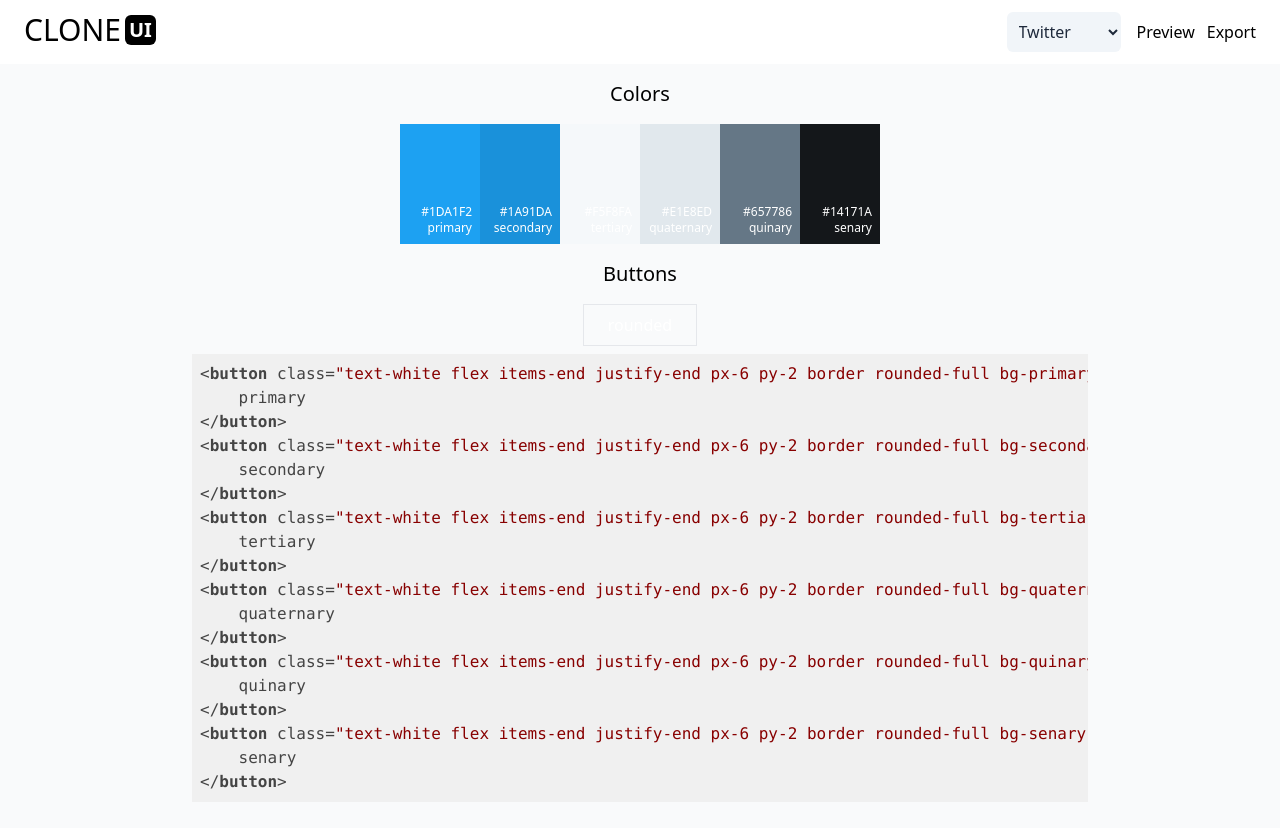
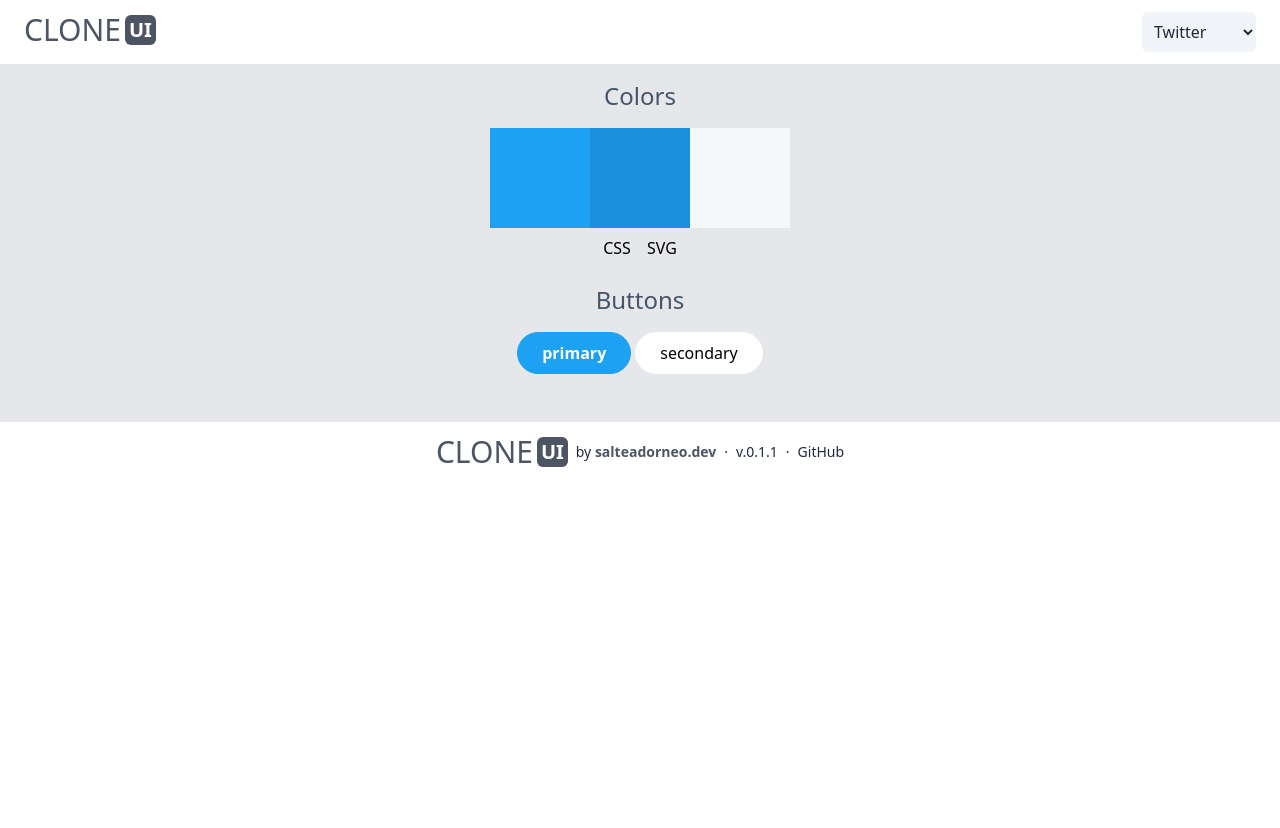
Before and after one commit to salteadorneo/clone-ui, a React (Vite) app: page / in a window 1280 px wide. Shown: the top 828 px of the page. After the commit the page ends 800 px from the top, so only its background shows below. Built offline with nearby package versions, Linux system fonts and the light colour scheme.

Commit message:
adjust buttons + export colors + refactor

```diff
--- a/package.json
+++ b/package.json
@@ -1,7 +1,7 @@
 {
   "name": "clone-ui",
   "private": true,
-  "version": "0.1.0",
+  "version": "0.1.1",
   "type": "module",
   "scripts": {
     "dev": "vite",
--- a/src/App.jsx
+++ b/src/App.jsx
@@ -1,12 +1,13 @@
 
 import { useState } from 'react'
-import { Link, Route } from 'wouter'
+import { Route } from 'wouter'
 import { Toaster } from 'sonner'
 import { THEMES } from './themes'
 import Colors from './components/Colors'
 import Buttons from './components/Buttons'
 import Logo from './components/Logo'
-import Export from './components/Export'
+
+import { version } from '../package.json'
 
 function App () {
   const [theme, setTheme] = useState('twitter')
@@ -31,32 +32,26 @@ function App () {
               <option key={theme} value={theme}>{name}</option>
             ))}
           </select>
-
-          <nav className='flex items-center gap-3'>
-            <Link href='/'>Preview</Link>
-            <Link href='/export'>Export</Link>
-          </nav>
         </div>
       </header>
-      <main className="p-4 text-center bg-gray-50">
-        <section className='max-w-4xl mx-auto'>
+      <main className="p-4 pb-12 text-center bg-gray-200">
+        <section className='max-w-4xl mx-auto space-y-6'>
           <Route path="/">
-
             <Colors theme={theme} />
-
             <Buttons theme={theme} />
-
-          </Route>
-          <Route path="/export">
-            <Export theme={theme} />
           </Route>
         </section>
       </main>
-      {/* <footer className='flex justify-center py-3 px-6'>
-        <p className='flex items-center gap-2 text-slate-800'>
-          <Logo /> by <a href='https://salteadorneo.dev' target='_blank' rel="noreferrer">salteadorneo.dev</a>
+      <footer className='flex justify-center py-3 px-6'>
+        <p className='flex flex-wrap items-center gap-2 text-sm text-slate-800'>
+          <Logo />
+          <span>by <a href='https://salteadorneo.dev' target='_blank' rel="noreferrer" className='font-bold text-gray-600'>salteadorneo.dev</a></span>
+          <span>·</span>
+          <span>v.{version}</span>
+          <span>·</span>
+          <a href="https://github.com/salteadorneo/clone-ui" target='_blank' rel="noreferrer">GitHub</a>
         </p>
-      </footer> */}
+      </footer>
     </>
   )
 }
--- a/src/components/Buttons.jsx
+++ b/src/components/Buttons.jsx
@@ -1,26 +1,30 @@
-import { useEffect, useState } from 'react'
+import { toast } from 'sonner'
 import { THEMES } from '../themes'
-import SyntaxHighlighter from 'react-syntax-highlighter/dist/esm/default-highlight'
 
 // eslint-disable-next-line react/prop-types
 export default function Buttons ({ theme }) {
-  const [radius, setRadius] = useState('md')
-
-  useEffect(() => {
-    setRadius(THEMES[theme].buttons?.rounded ?? 'md')
-  }, [theme])
+  function copyToClipboard (idx) {
+    navigator.clipboard.writeText(html[idx])
+    toast.success('Copied to clipboard')
+  }
 
   const buttonsTheme = THEMES[theme].buttons
 
-  const html = Object.entries(THEMES[theme].colors).map(([color, value]) => (
-    `<button class="text-white flex items-end justify-end px-6 py-2 border ${radius !== 'none' ? `rounded-${radius} ` : ''}bg-${color}">
-    ${color}
+  const html = Object.entries(buttonsTheme).map(([type, {
+    backgroundColor,
+    borderColor = backgroundColor,
+    color,
+    fontWeight = 'normal',
+    rounded
+  }]) => (
+    `<button class="text-${color} font-${fontWeight} flex items-end justify-end px-6 py-2 border border-[${borderColor}] ${rounded !== 'none' ? `rounded-${rounded} ` : ''}bg-[${backgroundColor}]">
+    ${type}
 </button>`
-  )).join('\n')
+  ))
 
   return (
-    <section className='space-y-2 mb-4'>
-        <h2 className='text-xl font-light mb-4'>
+    <section className='space-y-2'>
+        <h2 className='text-2xl font-light text-slate-600 mb-4'>
             Buttons
         </h2>
         <div className="flex justify-center gap-1">
@@ -29,38 +33,24 @@ export default function Buttons ({ theme }) {
               borderColor = backgroundColor,
               color,
               fontWeight = 'normal',
-              rounded
-            }]) => (
+              rounded,
+              py = 2,
+              px = 6
+            }], idx) => (
                 <button
                     key={type}
-                    className={`text-white flex items-end justify-end px-6 py-2 border rounded-${rounded}`}
+                    className={`text-white flex items-end justify-end px-${px} py-${py} font-${fontWeight} border rounded-${rounded} cursor-copy`}
                     style={{
                       backgroundColor,
                       borderColor,
-                      color,
-                      fontWeight
+                      color
                     }}
-                    title={type}
+                    onClick={() => copyToClipboard(idx)}
                 >
                     {type}
                 </button>
             ))}
         </div>
-        <SyntaxHighlighter language='htmlbars' className='text-left'>
-            {html}
-        </SyntaxHighlighter>
-        {/* <div className="inline-flex rounded-md shadow-sm" role="group">
-            {['none', 'md', 'xl', 'full'].map(value => (
-                <button
-                    key={value}
-                    type="button"
-                    className={`px-4 py-2 text-sm border first:rounded-l-lg last:rounded-r-md bg-gray-700 border-gray-600 text-white hover:bg-gray-600 ${radius === value ? 'bg-gray-600' : ''}`}
-                    onClick={() => setRadius(value)}
-                >
-                    {value}
-                </button>
-            ))}
-        </div> */}
     </section>
   )
 }
--- a/src/components/Colors.jsx
+++ b/src/components/Colors.jsx
@@ -5,27 +5,51 @@ import { THEMES } from '../themes'
 export default function Colors ({ theme }) {
   function copyToClipboard (text) {
     navigator.clipboard.writeText(text)
-    toast.success(`Copied ${text} to clipboard`)
+    toast.success('Copied to clipboard')
   }
 
+  const themeColors = Object.entries(THEMES[theme].colors)
+
+  const css = `:root {\n${
+        themeColors.map(([color, value]) => (
+            `   --color-${color}: ${value};`
+        )).join('\n')
+    }\n}`
+
+  const svg = `<svg width="${themeColors.length * 100}" height="100" viewBox="0 0 ${themeColors.length * 100} 100" fill="none" xmlns="http://www.w3.org/2000/svg">\n${
+        themeColors.map(([color, value], idx) => (
+            `   <rect width="100" height="100" fill="${value}" x="${idx * 100}" y="0" />`
+        )).join('\n')
+    }\n</svg>`
+
   return (
-    <section className='space-y-2 mb-4'>
-        <h2 className='text-xl font-light mb-4'>
+    <section className='space-y-2'>
+        <h2 className='text-2xl font-light text-slate-600 mb-4'>
           Colors
         </h2>
         <div className="flex justify-center">
             {Object.entries(THEMES[theme].colors).map(([color, value]) => (
               <div
                 key={color}
-                className="text-white w-20 aspect-[2/3] flex flex-col items-end justify-end p-2"
+                className="w-[100px] aspect-square flex flex-col items-end justify-end p-2 cursor-copy"
                 style={{ backgroundColor: value }}
                 title={value}
                 onClick={() => copyToClipboard(value)}
               >
-                  <span className="text-xs">{value}</span>
-                  <span className="text-xs">{color}</span>
+                {/* <span className="text-xs">{value}</span>
+                <span className="text-xs">{color}</span> */}
               </div>
             ))}
+        </div>
+        <div className="flex items-center justify-center gap-4">
+          {['CSS', 'SVG'].map(value => (
+            <button
+                key={value}
+                onClick={() => copyToClipboard(value === 'CSS' ? css : svg)}
+            >
+                {value}
+            </button>
+          ))}
         </div>
     </section>
   )
--- a/src/components/Export.jsx
+++ /dev/null
@@ -1,45 +0,0 @@
-import { useState } from 'react'
-import { THEMES } from '../themes'
-
-// eslint-disable-next-line react/prop-types
-export default function Export ({ theme }) {
-  const [type, setType] = useState('CSS')
-
-  const themeColors = Object.entries(THEMES[theme].colors)
-
-  const VALUES = {
-    CSS: `:root {\n${
-        themeColors.map(([color, value]) => (
-            `   --color-${color}: ${value};`
-        )).join('\n')
-    }\n}`,
-    SVG: `<svg width="${themeColors.length * 100}" height="100" viewBox="0 0 ${themeColors.length * 100} 100" fill="none" xmlns="http://www.w3.org/2000/svg">\n${
-        themeColors.map(([color, value], idx) => (
-            `   <rect width="100" height="100" fill="${value}" x="${idx * 100}" y="0" />`
-        )).join('\n')
-    }\n</svg>`
-  }
-
-  return (
-    <>
-        <h2 className='text-xl font-light mb-4'>
-            Export
-        </h2>
-        <div className="inline-flex rounded-md shadow-sm" role="group">
-            {['CSS', 'SVG'].map(value => (
-                <button
-                    key={value}
-                    type="button"
-                    className={`px-4 py-2 text-sm border first:rounded-l-lg last:rounded-r-md bg-gray-700 border-gray-600 text-white hover:bg-gray-600 ${type === value ? 'bg-gray-600' : ''}`}
-                    onClick={() => setType(value)}
-                >
-                    {value}
-                </button>
-            ))}
-        </div>
-        <pre className='text-left'>
-            {VALUES[type]}
-        </pre>
-    </>
-  )
-}
--- a/src/components/Logo.jsx
+++ b/src/components/Logo.jsx
@@ -1,8 +1,10 @@
 export default function Logo () {
   return (
     <span className='inline-flex items-center gap-1'>
-        <span className="text-3xl font-extralight">CLONE</span>
-        <strong className='inline-flex items-center rounded-md bg-black text-white text-xl font-bold aspect-square px-1'>UI</strong>
+        <span className="text-3xl font-extralight text-gray-600">CLONE</span>
+        <strong className='inline-flex items-center rounded-md bg-gray-600 text-white text-xl font-bold aspect-square px-1'>
+          UI
+        </strong>
     </span>
   )
 }
--- a/src/themes.js
+++ b/src/themes.js
@@ -5,20 +5,26 @@ export const THEMES = {
     colors: {
       primary: '#1DA1F2',
       secondary: '#1A91DA',
-      tertiary: '#F5F8FA',
-      quaternary: '#E1E8ED',
-      quinary: '#657786',
-      senary: '#14171A'
+      tertiary: '#F5F8FA'
     },
     font: {
       primary: '#14171A',
       secondary: '#657786',
-      tertiary: '#AAB8C2',
-      quaternary: '#E1E8ED',
-      quinary: '#F5F8FA'
+      tertiary: '#AAB8C2'
     },
     buttons: {
-      rounded: 'full'
+      primary: {
+        backgroundColor: '#1DA1F2',
+        color: 'white',
+        fontWeight: 'bold',
+        rounded: 'full'
+      },
+      secondary: {
+        backgroundColor: 'white',
+        color: 'black',
+        fontWeight: 'medium',
+        rounded: 'full'
+      }
     }
   },
   facebook: {
@@ -26,17 +32,12 @@ export const THEMES = {
     colors: {
       primary: '#1877F2',
       secondary: '#42B72A',
-      tertiary: '#F5F8FA',
-      quaternary: '#E4E6EB',
-      quinary: '#657786',
-      senary: '#1C1E21'
+      tertiary: '#F5F8FA'
     },
     font: {
       primary: '#1C1E21',
       secondary: '#657786',
-      tertiary: '#AAB8C2',
-      quaternary: '#E4E6EB',
-      quinary: '#F5F8FA'
+      tertiary: '#AAB8C2'
     },
     buttons: {
       primary: {
@@ -57,17 +58,12 @@ export const THEMES = {
     colors: {
       primary: '#0095F6',
       secondary: '#ffffff',
-      tertiary: '#F5F8FA',
-      quaternary: '#E4E6EB',
-      quinary: '#657786',
-      senary: '#1C1E21'
+      tertiary: '#F5F8FA'
     },
     font: {
       primary: '#1C1E21',
       secondary: '#657786',
-      tertiary: '#AAB8C2',
-      quaternary: '#E4E6EB',
-      quinary: '#F5F8FA'
+      tertiary: '#AAB8C2'
     },
     buttons: {
       primary: {
@@ -85,22 +81,31 @@ export const THEMES = {
   github: {
     name: 'Github',
     colors: {
-      primary: '#24292E',
-      secondary: '#F5F8FA',
-      tertiary: '#F5F8FA',
-      quaternary: '#E1E4E8',
-      quinary: '#6A737D',
-      senary: '#24292E'
+      primary: '#238636',
+      secondary: '#F3F4F6',
+      tertiary: '#24292E'
     },
     font: {
       primary: '#24292E',
       secondary: '#6A737D',
-      tertiary: '#959DA5',
-      quaternary: '#D1D5DA',
-      quinary: '#F5F8FA'
+      tertiary: '#959DA5'
     },
     buttons: {
-      rounded: 'md'
+      primary: {
+        backgroundColor: '#238636',
+        color: 'white',
+        rounded: 'md',
+        fontWeight: 'bold',
+        py: 1
+      },
+      secondary: {
+        backgroundColor: '#F3F4F6',
+        borderColor: '#1f232826',
+        color: '#24292E',
+        rounded: 'md',
+        fontWeight: 'medium',
+        py: 1
+      }
     }
   },
   linkedin: {
@@ -108,20 +113,40 @@ export const THEMES = {
     colors: {
       primary: '#0A66C2',
       secondary: '#006097',
-      tertiary: '#F5F8FA',
-      quaternary: '#E1E8ED',
-      quinary: '#6A737D',
-      senary: '#24292E'
+      tertiary: '#F5F8FA'
     },
     font: {
       primary: '#24292E',
       secondary: '#6A737D',
-      tertiary: '#959DA5',
-      quaternary: '#D1D5DA',
-      quinary: '#F5F8FA'
+      tertiary: '#959DA5'
     },
     buttons: {
-      rounded: 'full'
+      primary: {
+        backgroundColor: '#0A66C2',
+        color: 'white',
+        rounded: 'full',
+        fontWeight: 'bold',
+        py: 1,
+        px: 4
+      },
+      secondary: {
+        backgroundColor: 'transparent',
+        borderColor: '#0A66C2',
+        color: '#0A66C2',
+        rounded: 'full',
+        fontWeight: 'bold',
+        py: 1,
+        px: 4
+      },
+      tertiary: {
+        backgroundColor: 'transparent',
+        borderColor: '#00000099',
+        color: '#00000099',
+        rounded: 'full',
+        fontWeight: 'bold',
+        py: 1,
+        px: 4
+      }
     }
   },
   whatsapp: {
@@ -129,20 +154,26 @@ export const THEMES = {
     colors: {
       primary: '#25D366',
       secondary: '#128C7E',
-      tertiary: '#EDEDED',
-      quaternary: '#EDEDED',
-      quinary: '#128C7E',
-      senary: '#075E54'
+      tertiary: '#EDEDED'
     },
     font: {
       primary: '#075E54',
       secondary: '#128C7E',
-      tertiary: '#EDEDED',
-      quaternary: '#EDEDED',
-      quinary: '#128C7E'
+      tertiary: '#EDEDED'
     },
     buttons: {
-      rounded: 'full'
+      primary: {
+        backgroundColor: '#25D366',
+        color: 'white',
+        rounded: 'full',
+        fontWeight: 'bold'
+      },
+      secondary: {
+        backgroundColor: '#128C7E',
+        color: 'white',
+        rounded: 'full',
+        fontWeight: 'bold'
+      }
     }
   },
   google: {
@@ -150,20 +181,35 @@ export const THEMES = {
     colors: {
       primary: '#4285F4',
       secondary: '#34A853',
-      tertiary: '#F5F8FA',
-      quaternary: '#E8EAED',
-      quinary: '#6A737D',
-      senary: '#24292E'
+      tertiary: '#F5F8FA'
     },
     font: {
       primary: '#24292E',
       secondary: '#6A737D',
-      tertiary: '#959DA5',
-      quaternary: '#D1D5DA',
-      quinary: '#F5F8FA'
+      tertiary: '#959DA5'
     },
     buttons: {
       rounded: 'md'
     }
   }
+  // 'google-io': {
+  //   name: 'Google I/O',
+  //   colors: {
+  //     primary: '#4285F4',
+  //     secondary: '#34A853',
+  //     tertiary: '#F5F8FA'
+  //   },
+  //   font: {
+  //     primary: '#24292E',
+  //     secondary: '#6A737D',
+  //     tertiary: '#959DA5'
+  //   },
+  //   buttons: {
+  //     primary: {
+  //       backgroundColor: '#4285F4',
+  //       color: '#ffffff',
+  //       rounded: 'xl'
+  //     }
+  //   }
+  // }
 }
--- a/tailwind.config.js
+++ b/tailwind.config.js
@@ -21,7 +21,13 @@ export default {
     'rounded-md',
     'rounded-lg',
     'rounded-xl',
-    'rounded-full'
+    'rounded-full',
+    'py-1.5',
+    'px-2',
+    'px-3',
+    'px-4',
+    'font-medium',
+    'font-semibold'
   ],
   plugins: []
 }
```
Also changed, not shown: 1 other file (tests, documents, lock files or other folders).
